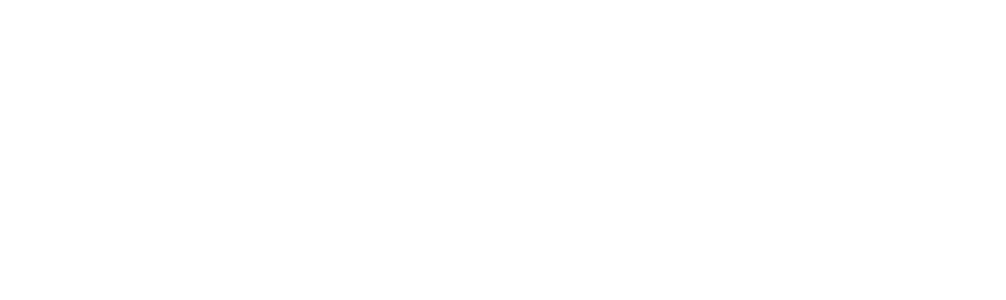
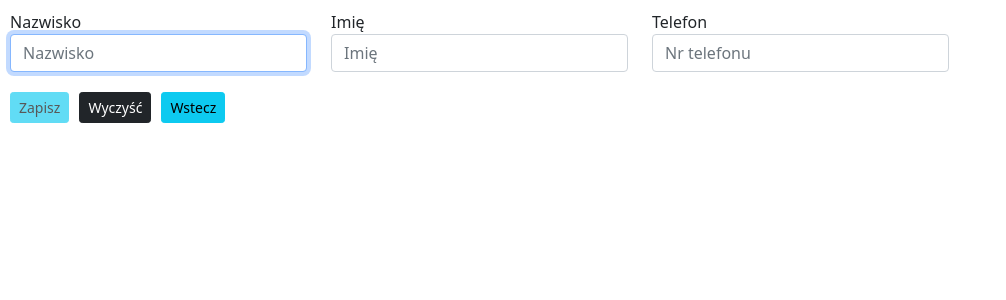
Before and after one commit to piotrtrener/angular, an Angular app: page /contact-add in a window 1280 px wide. Before the commit this address led to /. Shown: the top 300 px of the page, without its empty margins (0-1006 px from the left). Built offline with nearby package versions, Linux system fonts and the light colour scheme.

Commit message:
contact-add-component added

```diff
--- /dev/null
+++ b/src/app/contacts/contact-add/contact-add.component.html
@@ -0,0 +1,34 @@
+<form [formGroup]="contactForm">
+
+    <div class="row form-group">
+        <div class="col-sm-12 col-xl-3">
+            <label for="nazwisko">Nazwisko</label>
+            <input formControlName="surname" id="nazwisko" class="form-control" placeholder="Nazwisko" autofocus>
+        </div>
+        <div class="col-sm-12 col-xl-3">
+            <label for="imie">Imię</label>
+            <input formControlName="firstName" id="imie" class="form-control" placeholder="Imię" autofocus>
+        </div>
+        <div class="col-sm-12 col-xl-3">
+            <label for="telefon">Telefon</label>
+            <input formControlName="phoneNumber" id="telefon" class="form-control" placeholder="Nr telefonu" autofocus>
+        </div>
+    </div>
+
+    <div class="row">
+        <div class="col-sm-12">
+            <button (click)="addContact()" [disabled]="contactForm.invalid" class="btn btn-sm btn-info">Zapisz</button>
+            <button (click)="contactForm.reset()" class="btn btn-sm btn-dark">Wyczyść</button>
+            <button [routerLink]="['/contacts']" class="btn btn-sm btn-info">Wstecz</button>
+        </div>
+    </div>
+
+</form>
+
+<!-- <pre>
+    {{ contactForm.value | json }}
+</pre>
+
+<pre>
+    {{ contactForm.status }}
+</pre> -->
--- /dev/null
+++ b/src/app/contacts/contact-add/contact-add.component.scss
@@ -0,0 +1,3 @@
+input {
+    margin-bottom: 20px;
+}
--- /dev/null
+++ b/src/app/contacts/contact-add/contact-add.component.ts
@@ -0,0 +1,40 @@
+import { Component, OnInit } from '@angular/core';
+import { FormBuilder, FormControl, FormGroup, Validators } from '@angular/forms';
+import { Router } from '@angular/router';
+import { ContactsService } from '../contacts.service';
+
+@Component({
+  selector: 'app-contact-add',
+  templateUrl: './contact-add.component.html',
+  styleUrls: ['./contact-add.component.scss']
+})
+export class ContactAddComponent implements OnInit {
+
+  contactForm: FormGroup;
+
+
+  surnamePattern: string | RegExp = '^[A-z]{3,15}$';
+  firstNamePattern: string | RegExp = '^[A-z]{3,15}$';
+  phoneNumberPattern: string | RegExp = '^[0-9]{9}$';
+
+  constructor(private router: Router, private contactsService: ContactsService, private formBuilder: FormBuilder) { }
+
+  ngOnInit(): void {
+    this.buildContactForm();
+  }
+
+  private buildContactForm() {
+    this.contactForm = new FormGroup({
+      surname: new FormControl('', [Validators.required, Validators.pattern(this.surnamePattern)]),
+      firstName: new FormControl('', [Validators.required, Validators.pattern(this.firstNamePattern)]),
+      phoneNumber: new FormControl('', [Validators.required, Validators.pattern(this.phoneNumberPattern)])
+    });
+  }
+
+  addContact() {
+    this.contactsService.addContact(this.contactForm.value).subscribe(()=>{
+      this.router.navigate(['/contacts']);
+    });
+  }
+
+}
--- a/src/app/contacts/contacts-list/contacts-list.component.html
+++ b/src/app/contacts/contacts-list/contacts-list.component.html
@@ -20,6 +20,6 @@
 <ng-template #noContactsAlert>
     <p class="no-contacts">W obecnej chwili nie masz kontaktów do prezentacji.</p>
 </ng-template>
-
-<button (click)="hideContacts()" class="btn btn-danger btn-sm">ukryj</button>
-<button (click)="showContacts()" class="btn btn-info btn-sm">pokaż</button>
+<button [routerLink]="['/contact-add']" class="btn btn-info btn-sm">Dodaj</button>
+<!-- <button (click)="hideContacts()" class="btn btn-danger btn-sm">ukryj</button>
+<button (click)="showContacts()" class="btn btn-info btn-sm">pokaż</button> -->
--- a/src/app/contacts/contacts-list/contacts-list.component.scss
+++ b/src/app/contacts/contacts-list/contacts-list.component.scss
@@ -4,10 +4,6 @@
     text-align: center;
 }
 
-button {
-    margin-right: 10px;
-}
-
 tbody tr {
     cursor: pointer;
 }
--- a/src/app/contacts/contacts-routing.module.ts
+++ b/src/app/contacts/contacts-routing.module.ts
@@ -1,9 +1,11 @@
 import { NgModule } from '@angular/core';
 import { RouterModule, Routes } from '@angular/router';
+import { ContactAddComponent } from './contact-add/contact-add.component';
 import { ContactDetailsComponent } from './contact-details/contact-details.component';
 
 const CONTACTS_ROUTES: Routes = [
-  {path: 'contact/:id', component: ContactDetailsComponent}
+  {path: 'contact/:id', component: ContactDetailsComponent},
+  {path: 'contact-add', component: ContactAddComponent}
 ];
 
 @NgModule({
--- a/src/app/contacts/contacts.service.ts
+++ b/src/app/contacts/contacts.service.ts
@@ -19,4 +19,8 @@
     return this.httpClient.get(`${this.baseApiUrl}/contact/${id}`);
   }
 
+  addContact(data: {}): Observable<any> {
+    return this.httpClient.post(`${this.baseApiUrl}/contact/add`, data);
+  }
+
 }
--- /dev/null
+++ b/src/assets/styles/_button.scss
@@ -0,0 +1,3 @@
+button {
+    margin-right: 10px;
+}
--- a/src/assets/styles/_main.scss
+++ b/src/assets/styles/_main.scss
@@ -1,3 +1,4 @@
 @import 'variables';
 @import 'body';
 @import 'table';
+@import 'button';
```
Also changed, not shown: src/app/contacts/contacts.module.ts (+6 -2 lines).
